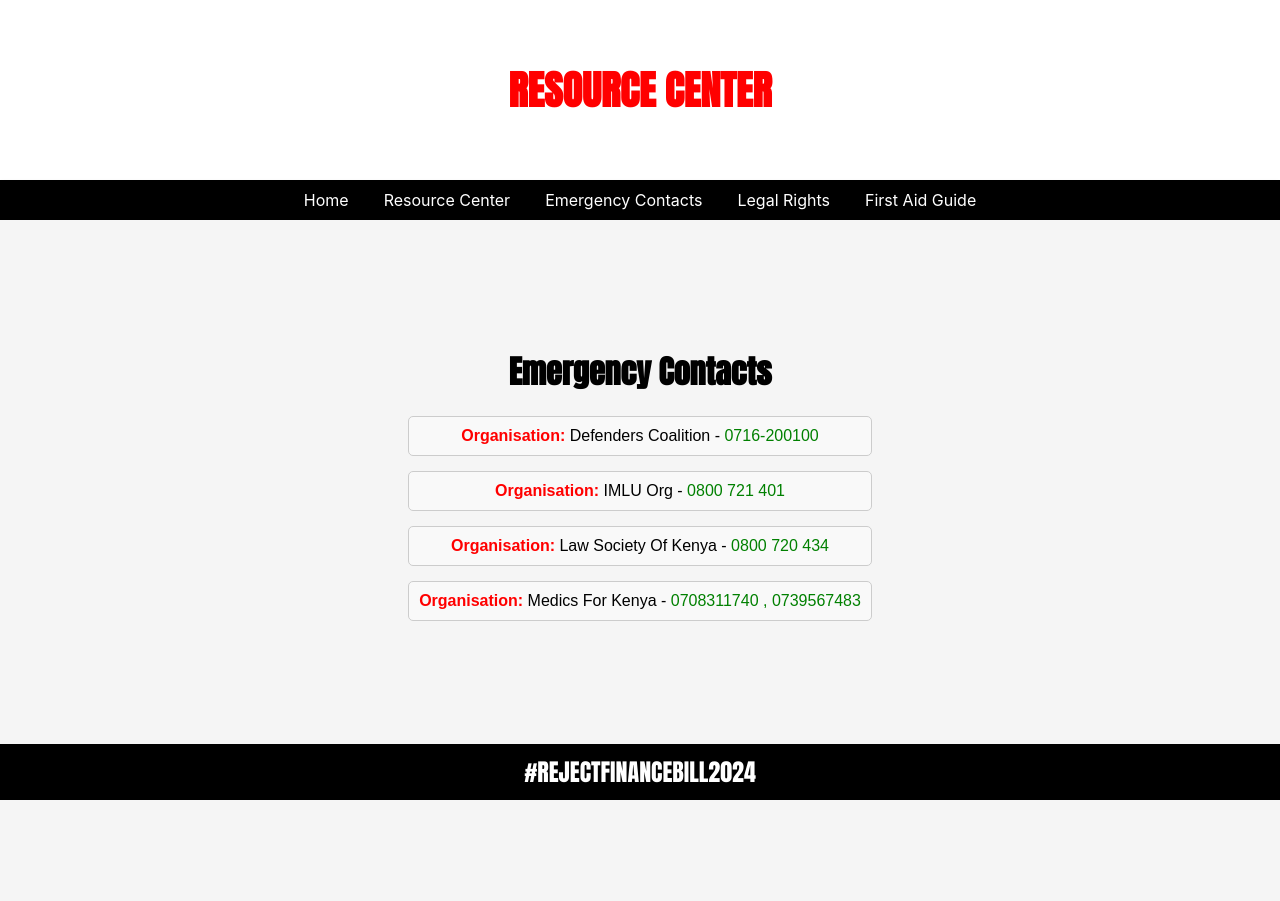
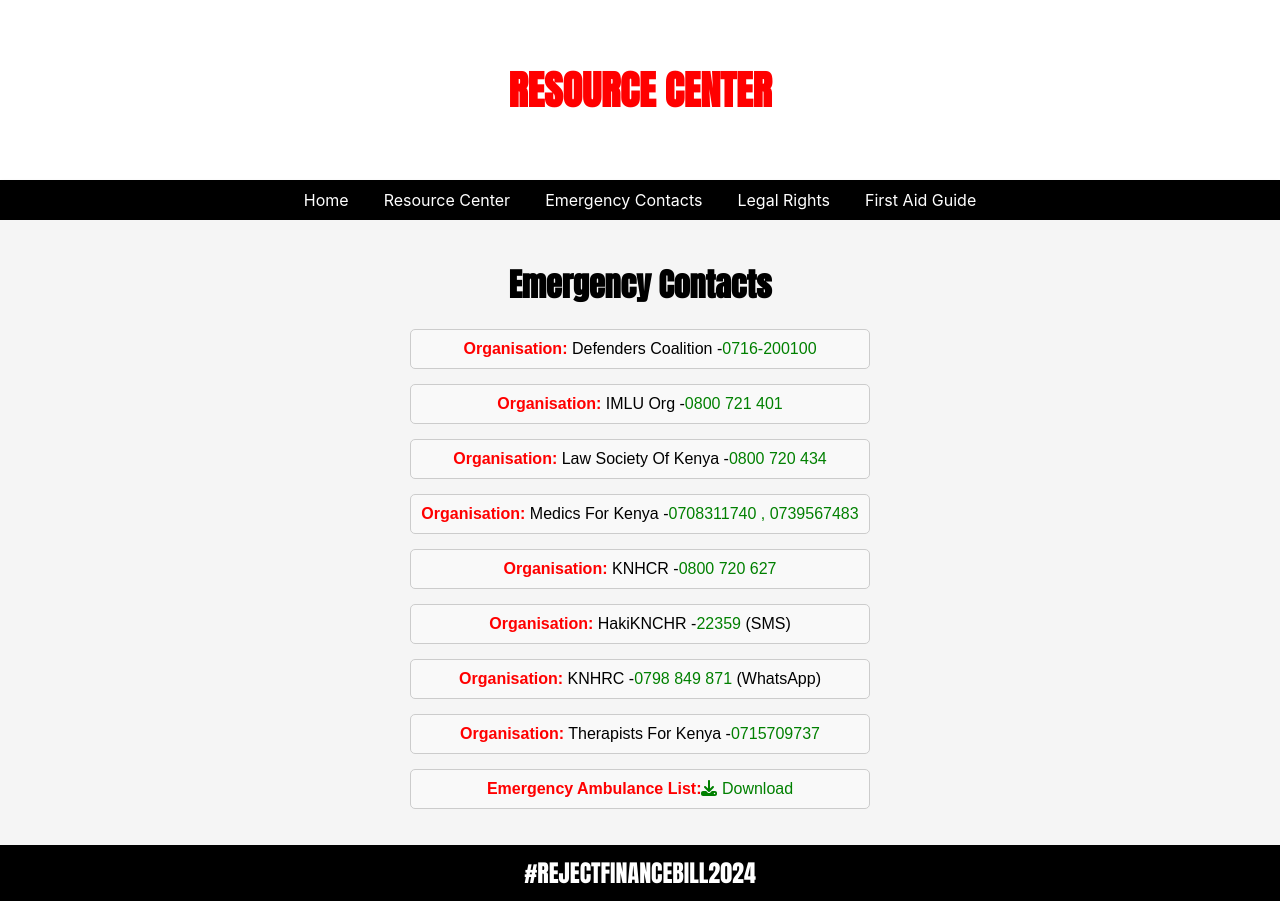
Before and after one commit to kinsiabdirahman/resource_center, a React (Create React App) app: page /emergency-contacts in a window 1280 px wide. Before the commit the page ends 800 px from the top, so only its background shows below. Built offline with nearby package versions, Linux system fonts and the light colour scheme.

Commit message:
updated emergency contacts

```diff
--- a/src/EmergencyContacts.js
+++ b/src/EmergencyContacts.js
@@ -1,11 +1,18 @@
 import React from 'react';
-import './EmergencyContacts.css'; // Import the CSS file for EmergencyContacts
+import './EmergencyContacts.css';
+import { FontAwesomeIcon } from '@fortawesome/react-fontawesome';
+import { faDownload } from '@fortawesome/free-solid-svg-icons';
+import ambimage from './amb.JPG';
 
 const contacts = [
     { type: 'Organisation', name: 'Defenders Coalition', phone: '0716-200100' },
     { type: 'Organisation', name: 'IMLU Org', phone: '0800 721 401' },
     { type: 'Organisation', name: 'Law Society Of Kenya', phone: '0800 720 434' },
     { type: 'Organisation', name: 'Medics For Kenya', phone: '0708311740 , 0739567483' },
+    { type: 'Organisation', name: 'KNHCR', phone: '0800 720 627' },
+    { type: 'Organisation', name: 'HakiKNCHR', phone: '22359', additionalInfo: 'SMS' },
+    { type: 'Organisation', name: 'KNHRC', phone: '0798 849 871', additionalInfo: 'WhatsApp' },
+    { type: 'Organisation', name: 'Therapists For Kenya', phone: '0715709737' },
 ];
 
 const EmergencyContacts = () => {
@@ -15,9 +22,17 @@
             <ul>
                 {contacts.map((contact, index) => (
                     <li key={index}>
-                        <strong>{contact.type}:</strong> {contact.name} - <a href={`tel:${contact.phone}`}>{contact.phone}</a>
+                        <strong>{contact.type}:</strong> {contact.name} -
+                        <a href={`tel:${contact.phone.replace(/\s*,\s*/g, '|tel:')}`}>{contact.phone}</a>
+                        {contact.additionalInfo && <span> ({contact.additionalInfo})</span>}
                     </li>
                 ))}
+                <li>
+                    <strong>Emergency Ambulance List:</strong>
+                    <a href={ambimage} download="Emergency_Ambulance_Contacts.JPG">
+                        <FontAwesomeIcon icon={faDownload} /> Download
+                    </a>
+                </li>
             </ul>
         </div>
     );
```
Also changed, not shown: src/amb.JPG (added).
